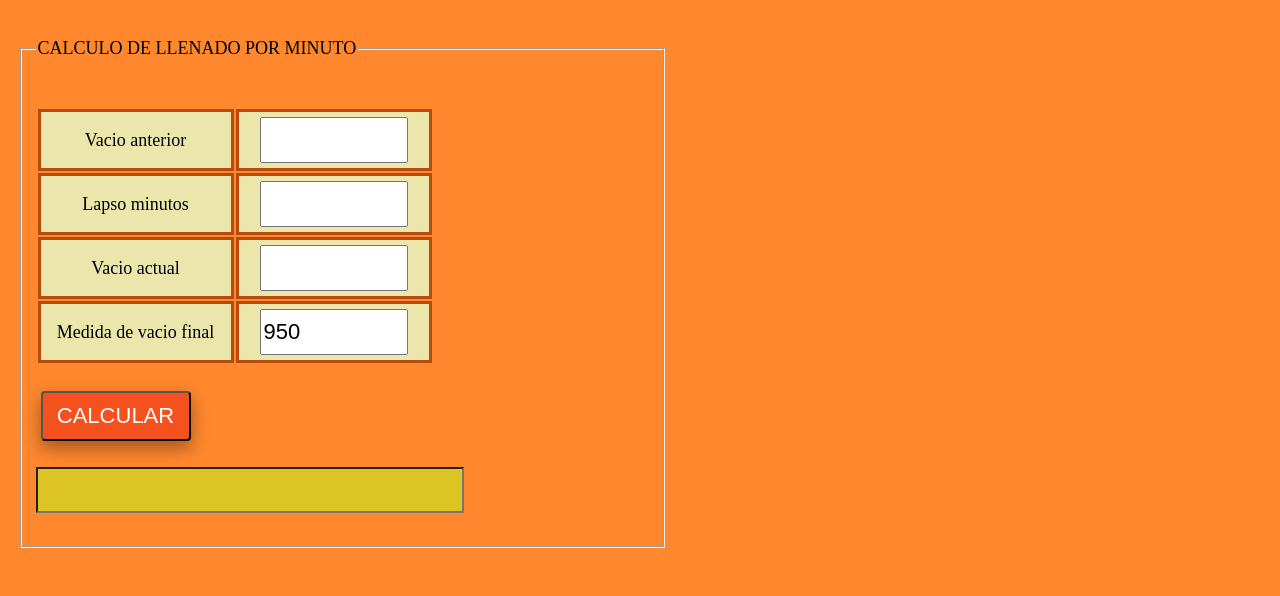
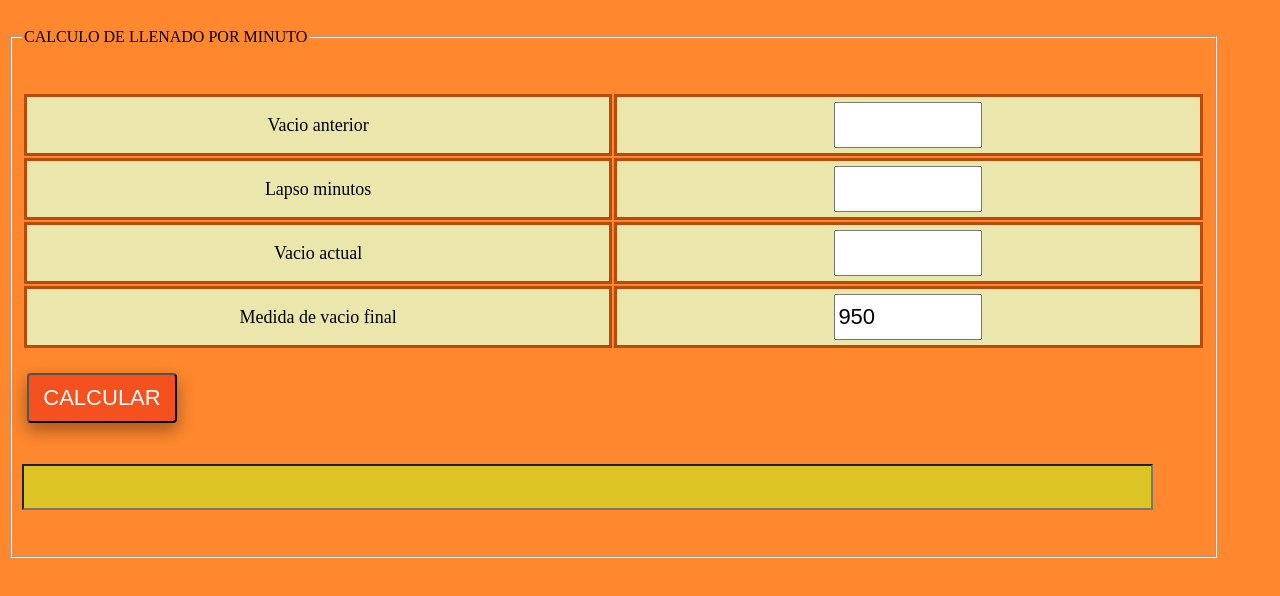
Before and after one commit to pabloarielvillar/ControlTks, a plain HTML site: page index.html in a window 1280 px wide. Drawn offline with Linux system fonts and the light colour scheme.

Commit message:
Update style.css

```diff
--- a/style.css
+++ b/style.css
@@ -4,6 +4,23 @@
 
 html {
   background-color: rgba(255, 111, 0, 0.818);
+  padding: 5px;
+}
+
+body {
+  width: 100%;
+  padding: 5px;
+  justify-content: center;
+  align-items: center;
+}
+
+#contenedor{
+  width: 95%;
+}
+
+fieldset{
+  display:grid;
+  padding: 10px;
 }
 
 /* TABLA */
@@ -13,7 +30,6 @@ html {
   font-size: 20px;
   width: 80%;
   justify-items: center;
-
 }
 
 th{
@@ -43,7 +59,7 @@ input {
 #resultado {
 background-color: #dcc425;
 height: 40px;
-width: 420px;
+width: 95%;
 font-size: 22px;
 }
 
@@ -66,19 +82,3 @@ button {
   margin: 5px;
   box-shadow: 0 8px 16px 0 rgba(0,0,0,0.2), 0 6px 20px 0 rgba(0,0,0,0.19);
 }
-
-body {
-  width: 80%;
-  padding: 20px;
-  justify-content: center;
-  align-items: center;
-}
-
-fieldset {
-  width: 60%;
-  height: 100%;
-  font-size: 18px;
-}
-
-@media (max-width: 900px) {
-}
```
